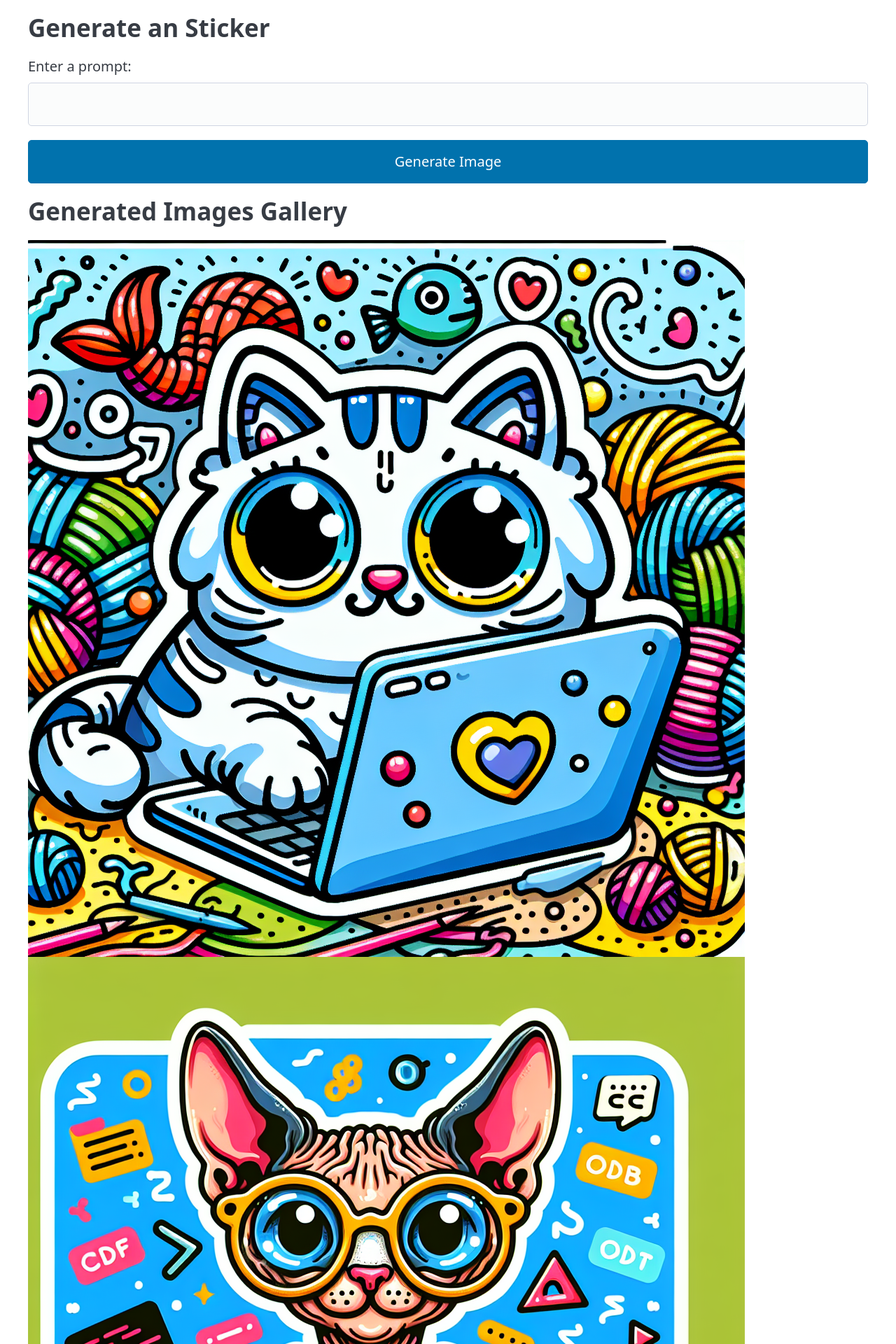
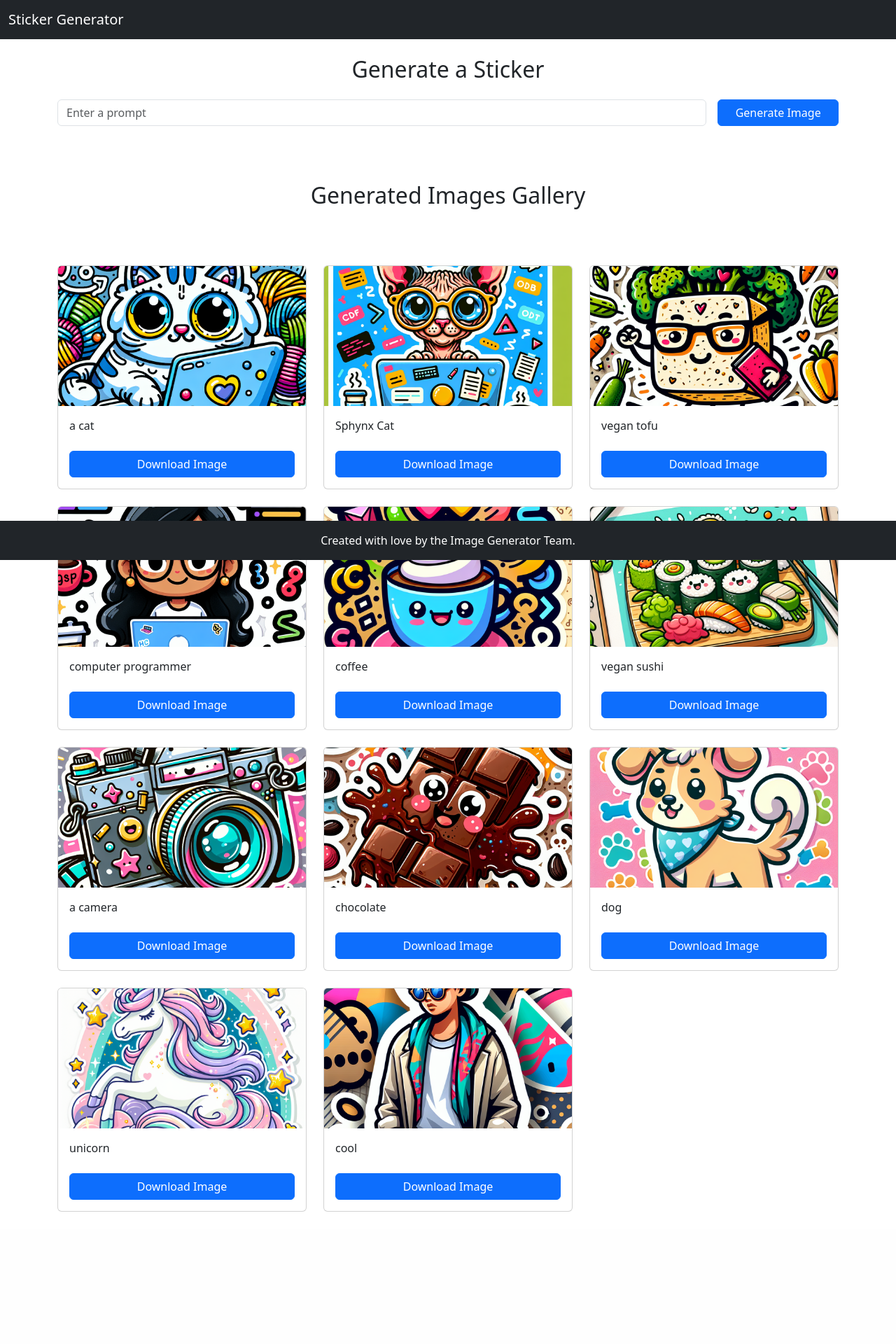
Before and after one commit to LinkedInLearning/generative-ai-imaging-tools-for-developers-3936644, a Flask app: page / in a window 1280 px wide. Shown: the top 1920 px of the page at 70% size. After the commit the page ends 1731 px from the top, so only its background shows below. Run offline with Flask 3, Linux system fonts and the light colour scheme; some libraries are stand-ins or nearby versions.

```diff
--- a/01_04_end/app.py
+++ b/01_04_end/app.py
@@ -112,7 +112,7 @@ def api():
 @app.get("/api/list/")
 def get_image():
     return jsonify([
-        {"prompt": image.split("-id")[1], "url": f"/static/images/{image}"}
+        {"prompt": image.split("-id")[0], "url": f"/static/images/{image}"}
         for image in os.listdir("static/images")
     ])
 
--- a/01_04_end/static/script.js
+++ b/01_04_end/static/script.js
@@ -1,17 +1,18 @@
 // Load initial images
-window.addEventListener('load', async function (e) {
+window.addEventListener('load', async function () {
   await loadImages();
 });
+
 const galleryDiv = document.getElementById('imageGallery');
+
 async function loadImages() {
   showSpinner('gallerySpinner');
   try {
     const response = await fetch('/api/list/');
     const images = await response.json();
     galleryDiv.innerHTML = ''; // Clear existing content
-    const imageBoxes = images.map(image => createPhotoBox(image.url, image.prompt))
-
-    galleryDiv.append(...imageBoxes);
+    const imageCards = images.map(image => createImageCard(image.url, image.prompt));
+    galleryDiv.append(...imageCards);
   } catch (error) {
     console.error('Error loading images:', error);
   } finally {
@@ -34,32 +35,61 @@ document.getElementById('promptForm').addEventListener('submit', async function
     const data = await response.json();
     const resultDiv = document.getElementById('result');
     if (data.url) {
-      const imageBox = createPhotoBox(data.url, prompt);
-      galleryDiv.prepend(imageBox);
+      const imageCard = createImageCard(data.url, prompt);
+      galleryDiv.prepend(imageCard); // Add the new image at the top
+      resultDiv.innerHTML = `<div class="alert alert-success" role="alert">Image generated successfully!</div>`;
     } else {
-      resultDiv.innerHTML = `<p>Error generating image.</p>`;
+      resultDiv.innerHTML = `<div class="alert alert-danger" role="alert">Error generating image.</div>`;
     }
   } catch (error) {
     console.error('Error generating image:', error);
-    document.getElementById('result').innerHTML = `<p>Error generating image.</p>`;
+    document.getElementById('result').innerHTML = `<div class="alert alert-danger" role="alert">Error generating image.</div>`;
   } finally {
     hideSpinner('generateSpinner');
   }
 });
 
-function createPhotoBox(imageUrl, caption) {
-  const imageEl = document.createElement('img');
-  imageEl.src = imageUrl;
-  const photoBox = document.createElement('div');
-  photoBox.className = 'pure-u-1 pure-u-md-1-2 pure-u-lg-1-3';
-  photoBox.appendChild(imageEl);
-  return photoBox
+function createImageCard(imageUrl, caption) {
+  const colDiv = document.createElement('div');
+  colDiv.className = 'col';
+
+  const cardDiv = document.createElement('div');
+  cardDiv.className = 'card h-100';
+
+  const imgEl = document.createElement('img');
+  imgEl.src = imageUrl;
+  imgEl.className = 'card-img-top';
+  imgEl.alt = caption;
+
+  const cardBody = document.createElement('div');
+  cardBody.className = 'card-body d-flex flex-column';
+
+  const cardText = document.createElement('p');
+  cardText.className = 'card-text flex-grow-1';
+  cardText.textContent = caption;
+
+  const downloadButton = document.createElement('a');
+  downloadButton.className = 'btn btn-primary mt-2';
+  downloadButton.href = imageUrl;
+  downloadButton.download = '';
+  downloadButton.textContent = 'Download Image';
+
+  cardBody.appendChild(cardText);
+  cardBody.appendChild(downloadButton);
+
+  cardDiv.appendChild(imgEl);
+  cardDiv.appendChild(cardBody);
+  colDiv.appendChild(cardDiv);
+
+  return colDiv;
 }
 
 function showSpinner(id) {
-  document.getElementById(id).style.display = 'block';
+  document.getElementById(id).classList.remove('invisible');
+  document.getElementById(id).classList.add('visible');
 }
 
 function hideSpinner(id) {
-  document.getElementById(id).style.display = 'none';
+  document.getElementById(id).classList.remove('visible');
+  document.getElementById(id).classList.add('invisible');
 }
--- a/01_04_end/static/style.css
+++ b/01_04_end/static/style.css
@@ -1,21 +1,15 @@
+.card-img-top {
+  object-fit: cover;
+  height: 200px;
+}
 
-    .spinner {
-      border: 4px solid #f3f3f3;
-      border-top: 4px solid #3498db;
-      border-radius: 50%;
-      width: 40px;
-      height: 40px;
-      animation: spin 1s linear infinite;
-      margin: 20px auto;
-      display: none;
-    }
+footer {
+  position: fixed;
+  bottom: 0;
+  width: 100%;
+}
 
-    @keyframes spin {
-      0% {
-        transform: rotate(0deg);
-      }
-
-      100% {
-        transform: rotate(360deg);
-      }
-    }
+.spinner-border {
+  width: 3rem;
+  height: 3rem;
+}
--- a/01_04_end/templates/index.html
+++ b/01_04_end/templates/index.html
@@ -2,41 +2,56 @@
 <html lang="en">
 
 <head>
-  <meta charset="utf-8" />
-  <meta name="viewport" content="width=device-width, initial-scale=1.0" />
-  <meta name="description" content="An image generator with a responsive photo gallery layout." />
+  <!-- Required meta tags -->
+  <meta charset="utf-8">
+  <meta name="viewport" content="width=device-width, initial-scale=1">
   <title>Sticker Generator &ndash; Photo Gallery</title>
 
-  <link rel="stylesheet" href="https://cdn.jsdelivr.net/npm/@picocss/pico@2/css/pico.min.css">
-  <!-- local style from flask -->
+  <!-- Bootstrap CSS -->
+  <link href="https://cdn.jsdelivr.net/npm/bootstrap@5.3.0/dist/css/bootstrap.min.css" rel="stylesheet">
+  <!-- Custom CSS -->
   <link rel="stylesheet" href="{{ url_for('static', filename='style.css') }}">
 </head>
 
 <body>
-  <main class="container">
-    <h2>Generate an Sticker</h2>
-    <form id="promptForm">
-      <label for="prompt">Enter a prompt:</label>
-      <input type="text" id="prompt" name="prompt" required>
-      <button type="submit">Generate Image</button>
+  <nav class="navbar navbar-expand-lg navbar-dark bg-dark">
+    <div class="container-fluid">
+      <a class="navbar-brand" href="#">Sticker Generator</a>
+    </div>
+  </nav>
+
+  <main class="container my-4">
+    <h2 class="text-center mb-4">Generate a Sticker</h2>
+    <form id="promptForm" class="row g-3">
+      <div class="col-md-10">
+        <input type="text" class="form-control" id="prompt" name="prompt" placeholder="Enter a prompt" required>
+      </div>
+      <div class="col-md-2 d-grid">
+        <button type="submit" class="btn btn-primary">Generate Image</button>
+      </div>
     </form>
-    <div id="generateSpinner" class="spinner"></div>
+    <div id="generateSpinner" class="d-flex justify-content-center my-4 invisible">
+      <div class="spinner-grow text-primary" role="status"></div>
+    </div>
     <div id="result"></div>
-    <div class="pure-u-1">
-      <h2>Generated Images Gallery</h2>
-      <div id="gallerySpinner" class="spinner"></div>
+
+    <h2 class="text-center my-4">Generated Images Gallery</h2>
+    <div id="gallerySpinner" class="d-flex justify-content-center my-4 invisible">
+      <div class="spinner-grow text-primary" role="status"></div>
     </div>
 
-    <div id="imageGallery">
+    <div id="imageGallery" class="row row-cols-1 row-cols-sm-2 row-cols-md-3 g-4">
       <!-- Generated images will be added here -->
-    </div>
-    </div>
-
-    <div class="footer">
-      Created with love by the Image Generator Team.
     </div>
   </main>
 
+  <footer class="bg-dark text-white text-center py-3">
+    Created with love by the Image Generator Team.
+  </footer>
+
+  <!-- Bootstrap JS Bundle -->
+  <script src="https://cdn.jsdelivr.net/npm/bootstrap@5.3.0/dist/js/bootstrap.bundle.min.js"></script>
+  <!-- Custom Script -->
   <script src="{{ url_for('static', filename='script.js') }}"></script>
 </body>
 
```
Also changed, not shown: 01_04_end/static/images/a camera-idb8e.png (added), 01_04_end/static/images/vegan sushi-id5a8.png (added), 01_04_end/static/images/vegan tofu-idad4.png (added).
